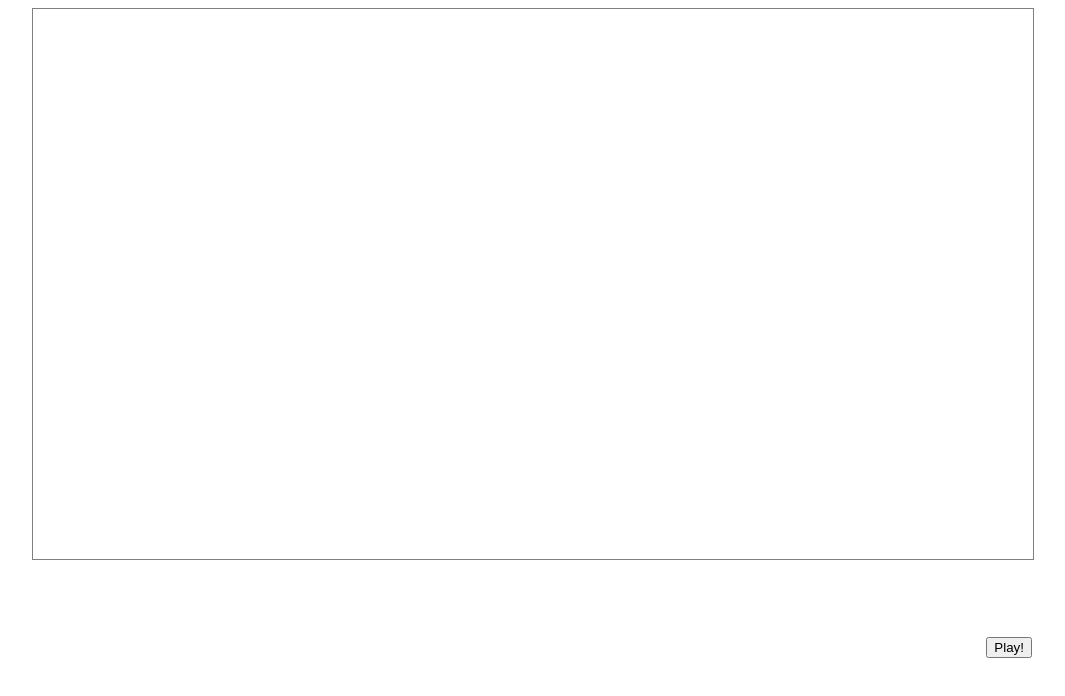
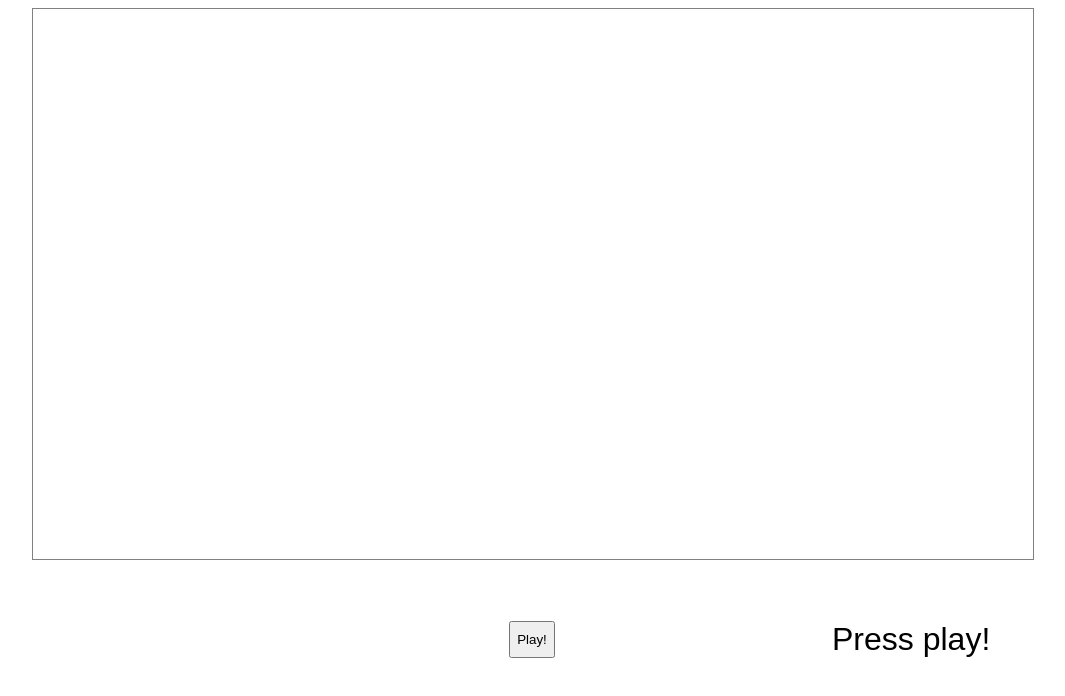
Before and after one commit to DinoPranjic/Brick-Breaker, a website built with Parcel: page src/index.html in a window 1280 px wide. Shown: the whole page, without its empty margins (108-1173 px from the left). Built offline with nearby package versions, Linux system fonts and the light colour scheme.

Commit message:
Add info div

```diff
--- a/src/index.html
+++ b/src/index.html
@@ -13,6 +13,7 @@
       <div id="display">
         <div id="score"></div>
         <button id="start">Play!</button>
+        <div id="info">Press play!</div>
       </div>
     </div>
   </body>
```
